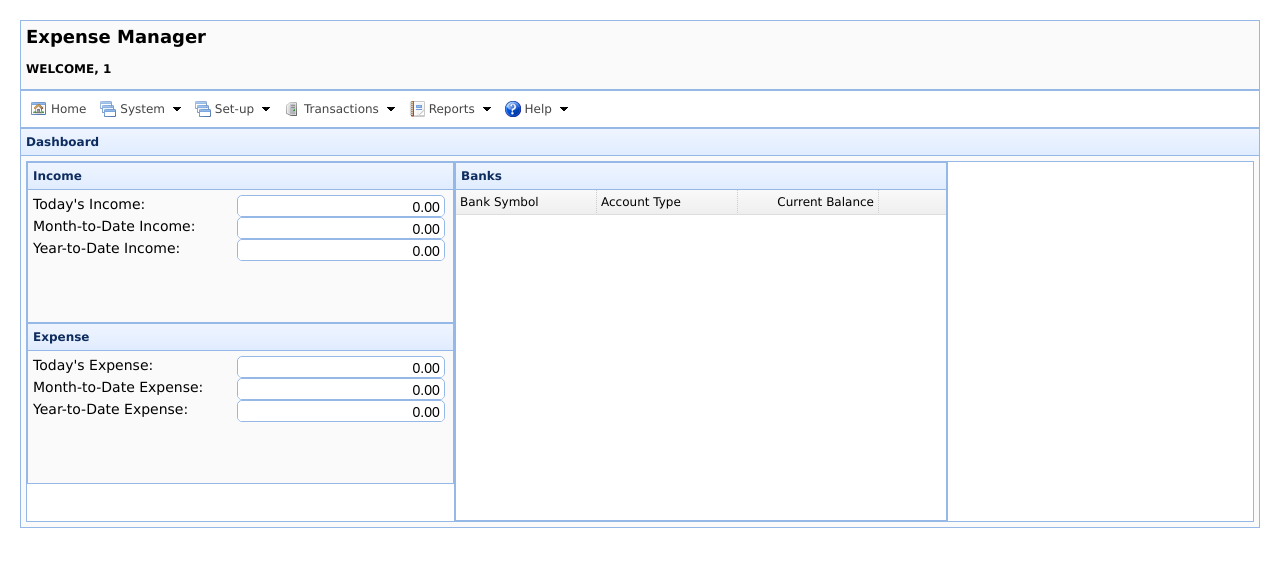
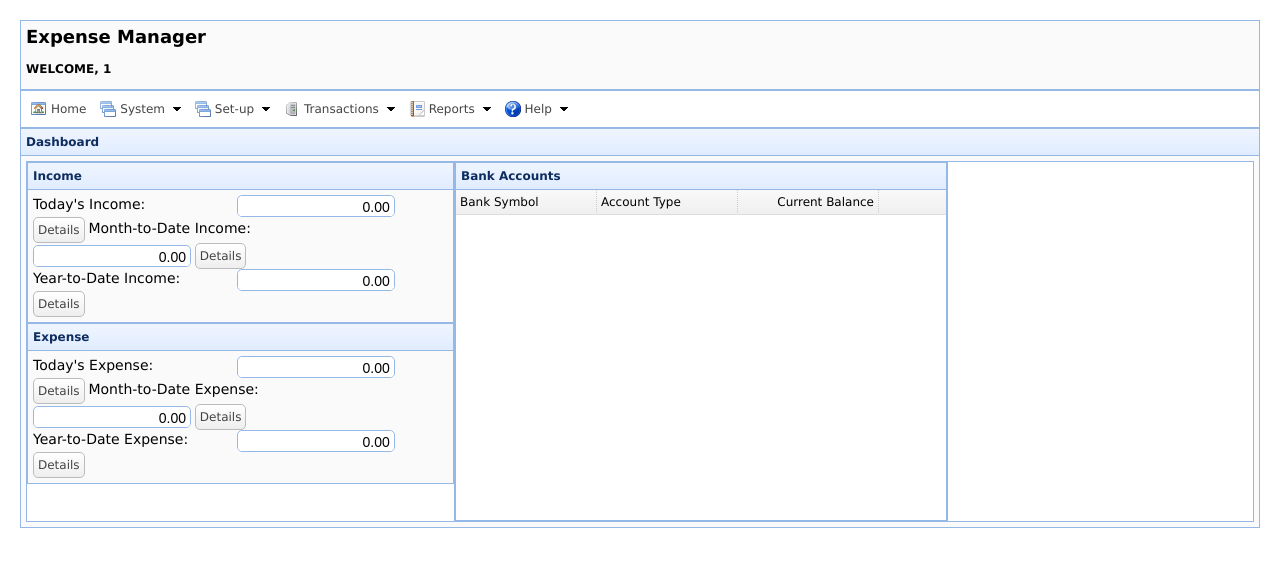
Before and after one commit to JeffreyAReyes/expensemanagerjquery, a PHP site: page /main.php in a window 1280 px wide. Shown: the top 567 px of the page. Run offline with PHP 8.4, Linux system fonts and the light colour scheme; the visitor is signed in with stand-in values (Sample User, id 1); data that the repository does not hold is empty.

Commit message:
Code additions

```diff
--- a/main.php
+++ b/main.php
@@ -89,21 +89,27 @@ if (!(isset($_SESSION['login']) && $_SESSION['login'] != '')) {
 					<div class="fitem">
 						<label>Today's Income:</label>
 						<input name="TodayIncome"   id="TodayIncome" class="easyui-numberbox" value="0"  data-options="precision:2,readonly:true">
+						<a href="views/income_expense.php" class="easyui-linkbutton" >Details</a>
 						<label>Month-to-Date Income:</label>
 						<input name="MonthIncome"  id="MonthIncome" class="easyui-numberbox" value="0"  data-options="precision:2,groupSeparator:',',readonly:true">
+						<a href="views/income_expense.php" class="easyui-linkbutton" >Details</a>
 						<label>Year-to-Date Income:</label>
 						<input name="YearIncome"  id="YearIncome"  class="easyui-numberbox" value="0"  data-options="precision:2,readonly:true">
+						<a href="views/income_expense.php" class="easyui-linkbutton" >Details</a>
 					</div>
 				</div>
 				<div class="easyui-panel" title="Expense" style="width:100%;height:45%;background:#fafafa;padding:5px">
 
 					<div class="fitem">
-						<label>Today's Expense:</label>
+						<label >Today's Expense:</label>
 						<input name="TodayExpense"  id="TodayExpense"  class="easyui-numberbox" value="0"  data-options="min:0,precision:2,readonly:true">
+						<a href="views/income_expense.php" class="easyui-linkbutton" >Details</a>
 						<label>Month-to-Date Expense:</label>
 						<input name="MonthExpense"   id="MonthExpense" class="easyui-numberbox" value="0"  data-options="min:0,precision:2,readonly:true">
+						<a href="views/income_expense.php" class="easyui-linkbutton" >Details</a>
 						<label>Year-to-Date Expense:</label>
 						<input name="YearExpense"   id="YearExpense" class="easyui-numberbox" value="0"  data-options="min:0,precision:2,readonly:true">
+						<a href="views/income_expense.php" class="easyui-linkbutton" >Details</a>
 					</div>
 				</div>
 			</div>
@@ -111,7 +117,7 @@ if (!(isset($_SESSION['login']) && $_SESSION['login'] != '')) {
 
 			</div>
 			<div data-options="region:'center'" style="width:35%">
-				<table id="dg" title="Banks" class="easyui-datagrid" style="width:100%;height:100%"
+				<table id="dg" title="Bank Accounts" class="easyui-datagrid" style="width:100%;height:100%"
 					url="phpfiles/get_data_no_params.php?sql_query=GetBankAccounts()"
 					toolbar="#toolbar" fitColumns="true" singleSelect="true">
 					<thead>
@@ -127,6 +133,16 @@ if (!(isset($_SESSION['login']) && $_SESSION['login'] != '')) {
 			</div>
 		</div>
     </div>
+
+	<script>
+
+		$( 'TodayIncome' ).dblclick(function() {
+			alert( "Hello World!" );
+		});
+
+
+
+	</script>
 
 	<style type="text/css">
 		#fm{
@@ -149,7 +165,7 @@ if (!(isset($_SESSION['login']) && $_SESSION['login'] != '')) {
 			font-size:14px;
 		}
 		.fitem input{
-			width:200px;
+			width:150px;
 			font-size:14px;
 		}
 
```
